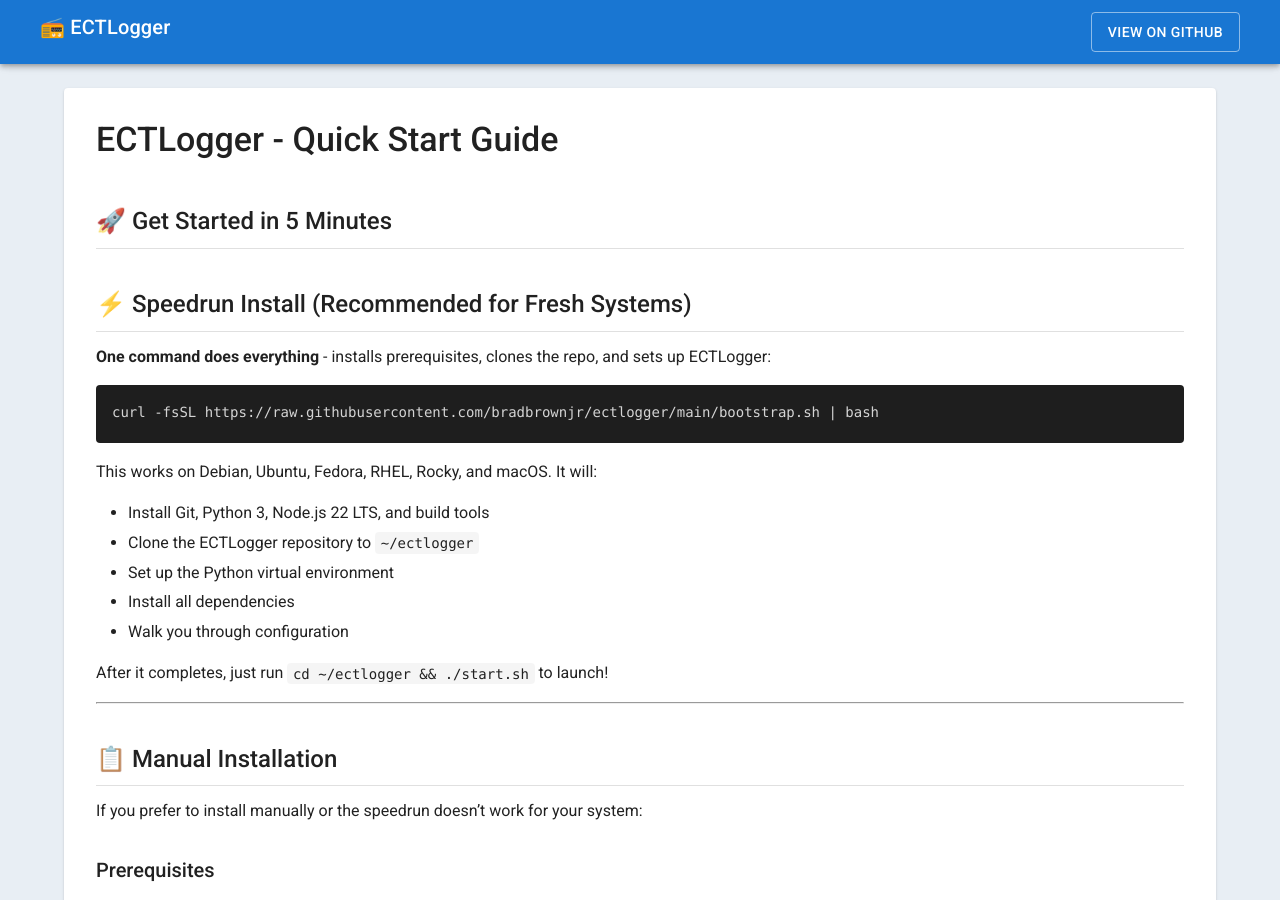
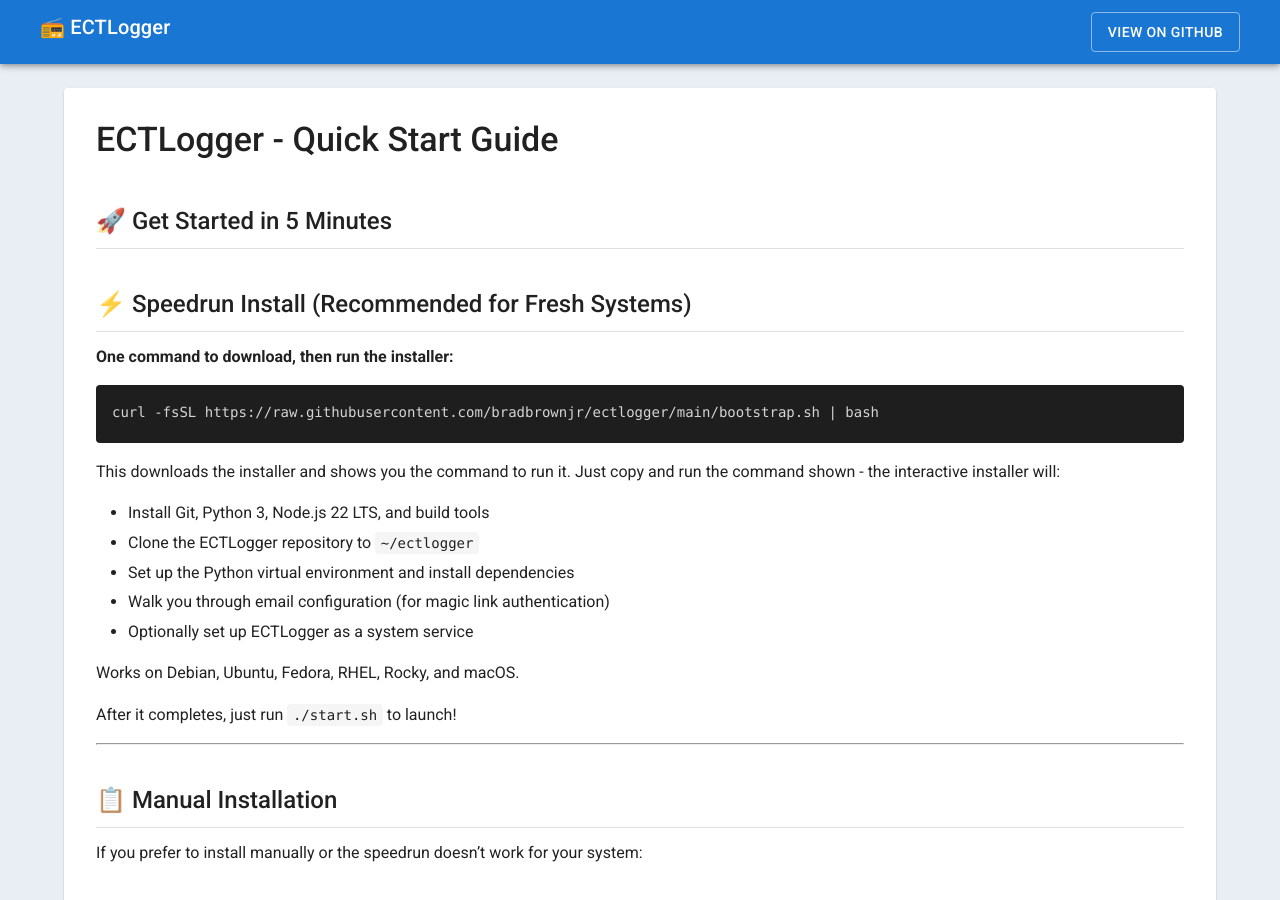
Before and after one commit to bradbrownjr/ectlogger, a Jekyll site: the page built from QUICKSTART.md, in a window 1280 px wide and 900 px high. Built offline with Jekyll 4.4.1, drawn with Linux system fonts in a browser that asks for light colours; our own code applies the rules of GitHub Pages for plain Markdown files.

Commit message:
Fix bootstrap script for interactive installation
- Detect when piped (curl | bash) and save script to temp file
- Prompt user to run saved script for full interactive experience
- Update QUICKSTART.md to explain two-step process
- Update environments.md with AI agent SSH limitations

````diff
--- a/QUICKSTART.md
+++ b/QUICKSTART.md
@@ -4,20 +4,23 @@
 
 ## ⚡ Speedrun Install (Recommended for Fresh Systems)
 
-**One command does everything** - installs prerequisites, clones the repo, and sets up ECTLogger:
+**One command to download, then run the installer:**
 
 ```bash
 curl -fsSL https://raw.githubusercontent.com/bradbrownjr/ectlogger/main/bootstrap.sh | bash
 ```
 
-This works on Debian, Ubuntu, Fedora, RHEL, Rocky, and macOS. It will:
+This downloads the installer and shows you the command to run it. Just copy and run the command shown - the interactive installer will:
+
 - Install Git, Python 3, Node.js 22 LTS, and build tools
 - Clone the ECTLogger repository to `~/ectlogger`
-- Set up the Python virtual environment
-- Install all dependencies
-- Walk you through configuration
+- Set up the Python virtual environment and install dependencies
+- Walk you through email configuration (for magic link authentication)
+- Optionally set up ECTLogger as a system service
 
-After it completes, just run `cd ~/ectlogger && ./start.sh` to launch!
+Works on Debian, Ubuntu, Fedora, RHEL, Rocky, and macOS.
+
+After it completes, just run `./start.sh` to launch!
 
 ---
 
````
Also changed, not shown: .copilot/environments.md, 1 other file.
